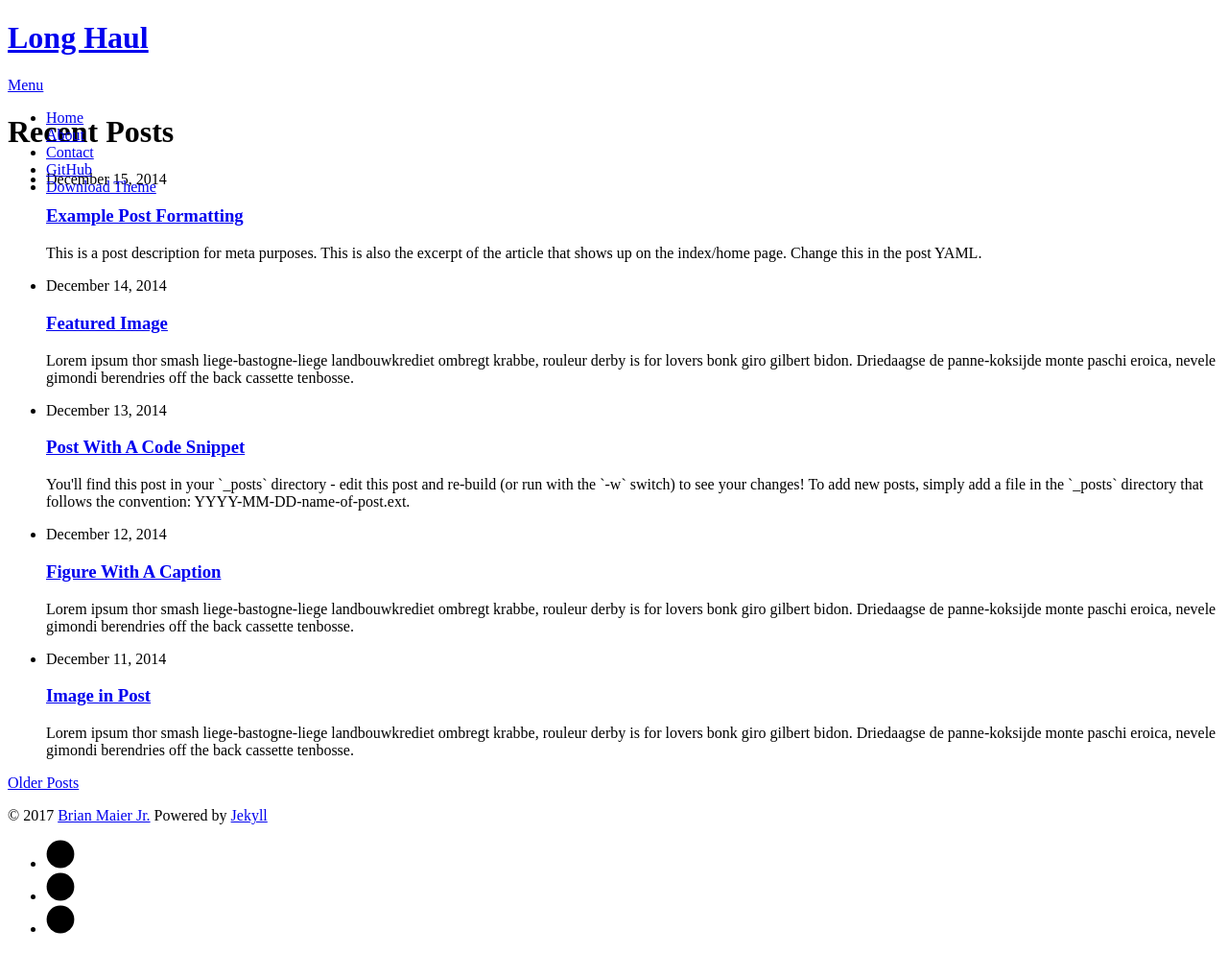
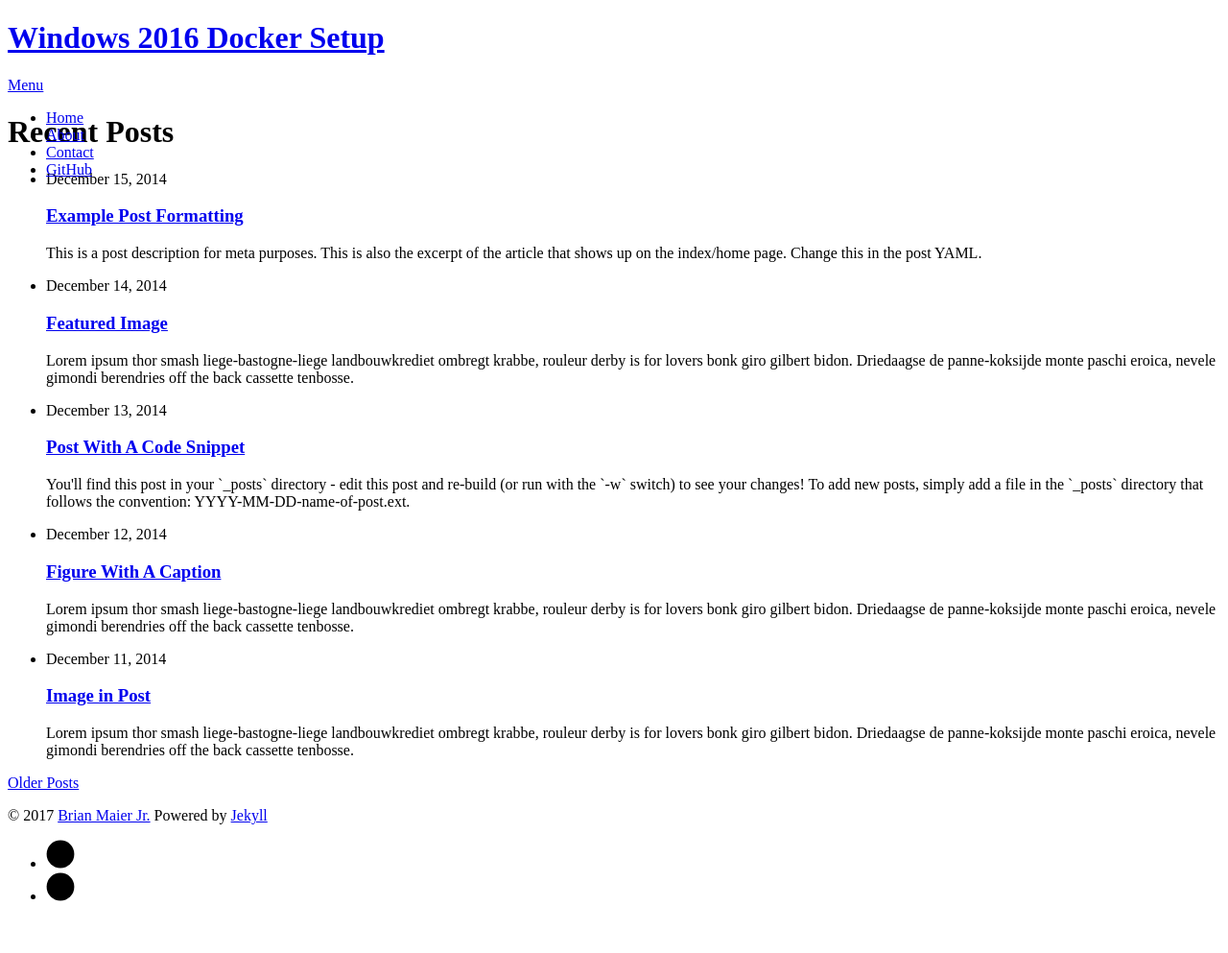
Before and after one commit to mateuszmik/mateuszmik.github.io, a Jekyll site: the page built from index.html, in a window 1280 px wide. Shown: the whole page at 96% size. Built offline with Jekyll 4.4.1, drawn with Linux system fonts in a browser that asks for light colours; nearby versions of some CDN libraries; the list of posts is cut into pages by our own code; after the commit the page ends 959 px from its top, so only the background shows below that.

Commit message:
configuration for blog

```diff
--- a/_config.yml
+++ b/_config.yml
@@ -1,5 +1,5 @@
-title: Long Haul
-description: Long Form Jekyll theme built with SASS / COMPASS / SUSY
+title: Windows 2016 Docker Setup
+description: Notes from installation process of powershell and docker on win 2016
 
 url: mateuszmik.github.io
 baseurl: ""
@@ -22,6 +22,5 @@ navigation:
 social:
    github: mateuszmik
    twitter: mateuszmik
-   email: brimaidesigns@gmail.com
 
 google_analytics: "UA-58263416-1"
--- a/_includes/header.html
+++ b/_includes/header.html
@@ -8,8 +8,7 @@
                      <a href="{{ link.url | prepend: site.baseurl }}">{{ link.title }}</a>
                  </li>
                  {% endfor %}
-                 <li> <a href="https://github.com/brianmaierjr/long-haul" target="_blank">GitHub</a></li>
-                 <li><a href="https://github.com/brianmaierjr/long-haul/archive/master.zip">Download Theme</a></li>
+                 <li> <a href="https://github.com/mateuszmik" target="_blank">GitHub</a></li>
              </ul>
          </nav>
      </div>
--- a/index.html
+++ b/index.html
@@ -2,6 +2,7 @@
 layout: default
 title: Blog
 ---
+
 
 <div class="home" id="home">
   <h1 class="pageTitle">Recent Posts</h1>
```
